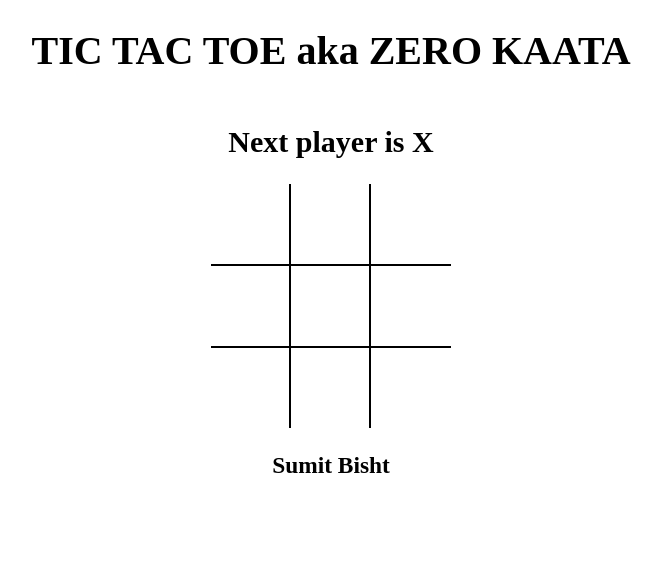
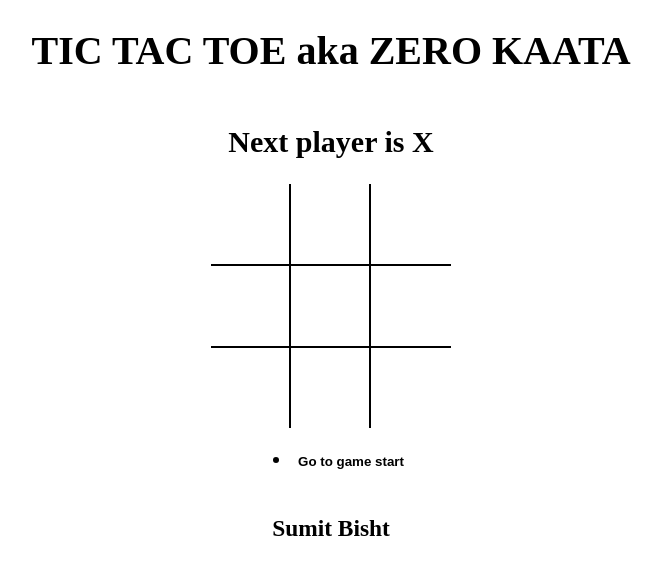
Before and after one commit to Sumitbisht2000/box-office, a React (Vite) app in the folder tictactoe/: page / in a window 1280 px wide. Shown: the top 574 px of the page, without its empty margins (309-971 px from the left). Built offline with nearby package versions, Linux system fonts and the light colour scheme.

Commit message:
add game history

```diff
--- a/tictactoe/src/App.jsx
+++ b/tictactoe/src/App.jsx
@@ -1,5 +1,6 @@
 import React,{ useState } from "react";
 import Board from './components/Board';
+import History from './components/History';
 
 import { calculateWinner } from "./win";
 import './Styles/root.scss';
@@ -13,7 +14,7 @@
 
   const current = history[currentMove];
 
-  console.log('history', history);
+
 
   const winner = calculateWinner(current.board);
   const message = winner
@@ -21,7 +22,7 @@
     : `Next player is ${current.isXNext ? 'X' : 'O'}`;
 
   const handleSquareClick = position => {
-    if (current.board[position] || winner) {
+    if (current.board[position] || winner) {      //if our board position is already exist or if we had our winner its simply return;
       return;
     }
 
@@ -42,11 +43,16 @@
     setCurrentMove(prev => prev + 1);
   };
 
+  const moveTo = (move) =>{
+        setCurrentMove(move);
+  }
+
   return (
   <div className="app">
     <h1>TIC TAC TOE aka ZERO KAATA</h1>
     <h2>{message}</h2>
     <Board board={current.board} handleSquareClick={handleSquareClick}/>
+    <History history={history} moveTo={moveTo} currentMove={currentMove}/>
     <h3>Sumit Bisht</h3>
 
 
--- /dev/null
+++ b/tictactoe/src/components/History.jsx
@@ -0,0 +1,27 @@
+import React from 'react';
+
+const History = ({ history, moveTo, currentMove }) => {
+  return (
+    <ul>
+      {history.map((_, move) => {
+        return (
+          <li key={move}>
+            <button
+              style={{
+                fontWeight: move === currentMove ? 'bold' : 'normal',
+              }}
+              type="button"
+              onClick={() => {
+                moveTo(move);
+              }}
+            >
+              {move === 0 ? 'Go to game start' : `Go to move #${move}`}
+            </button>
+          </li>
+        );
+      })}
+    </ul>
+  );
+};
+
+export default History;
```
